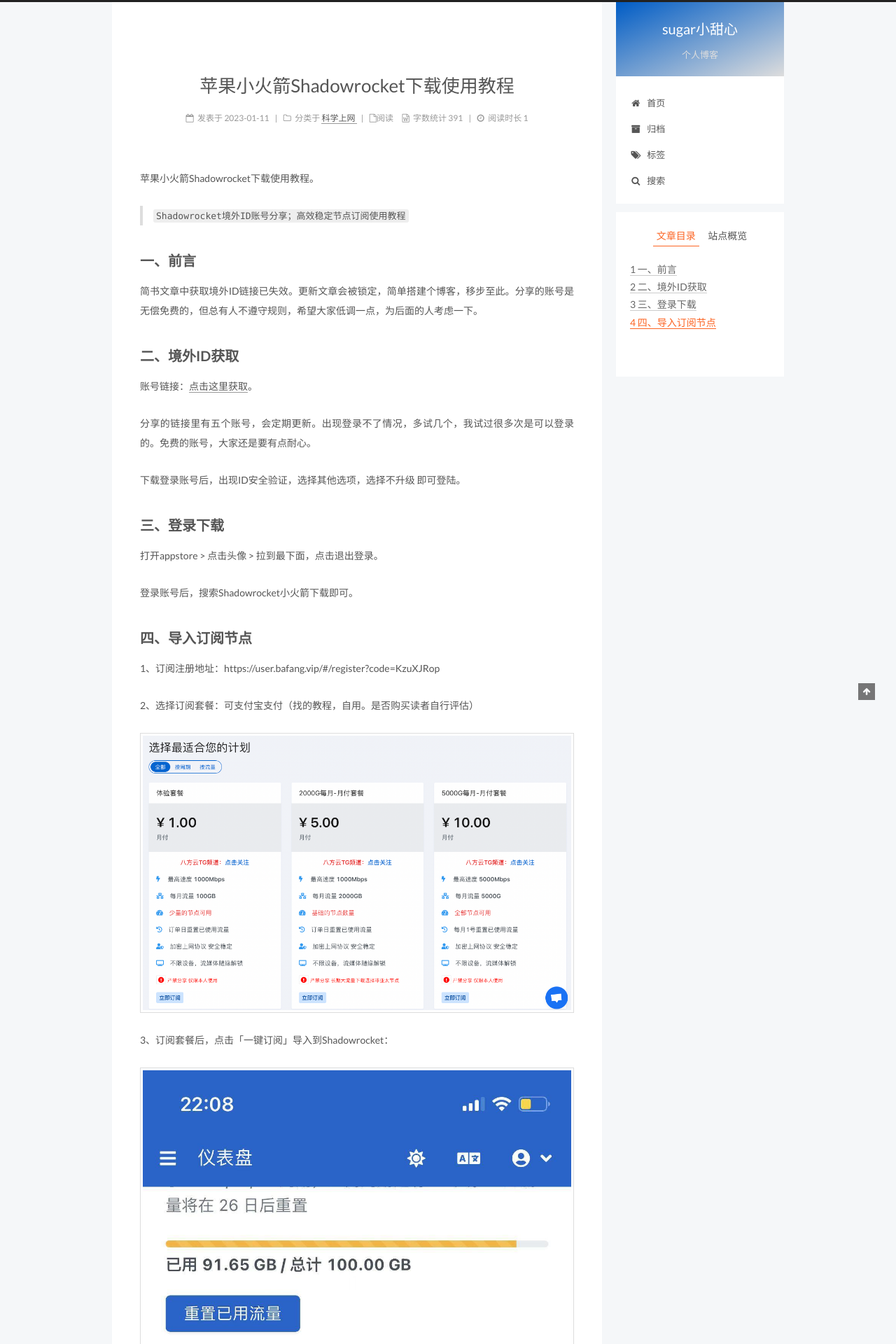
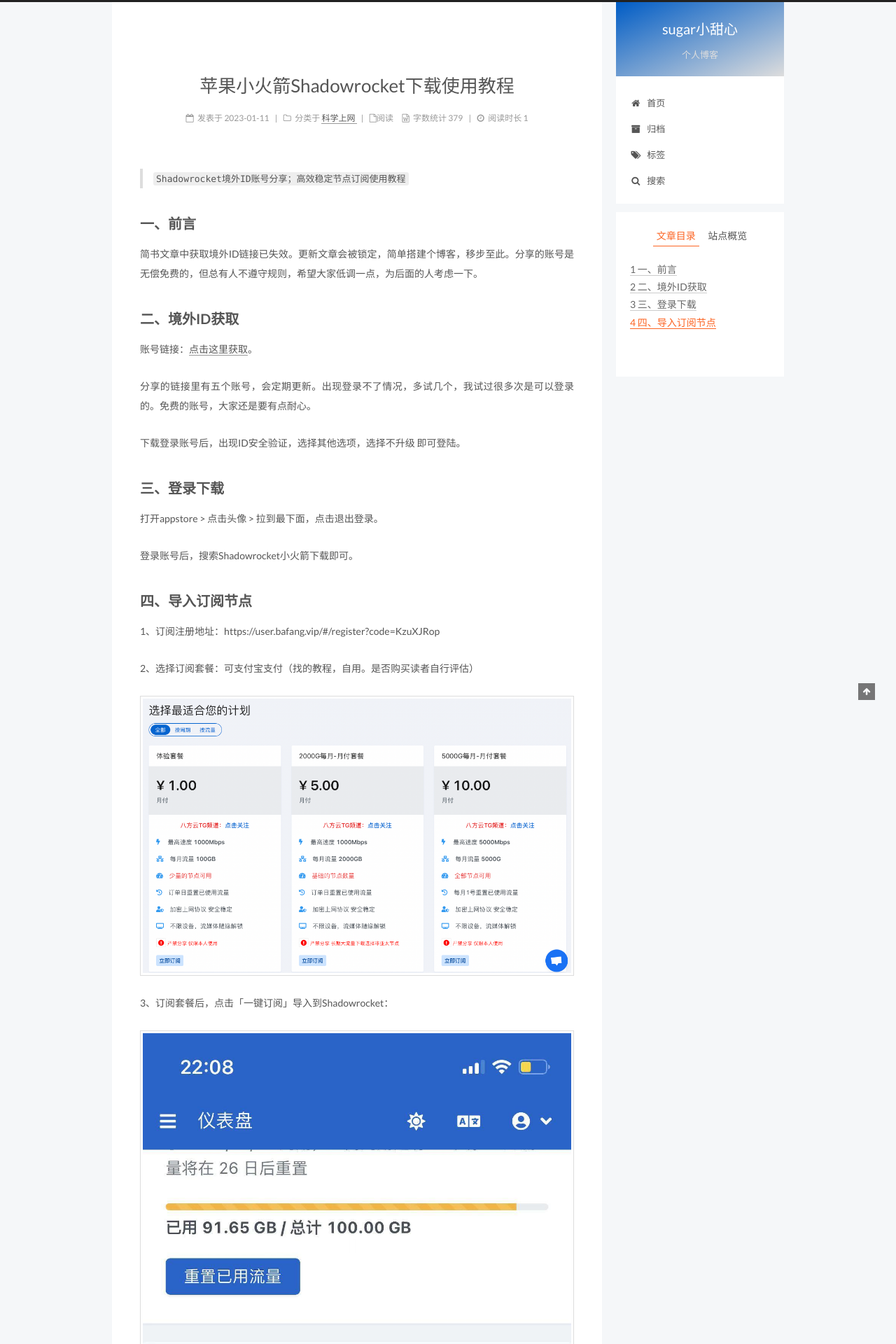
Before and after one commit to QLking/QLking.github.io, a Jekyll site: the page built from _posts/2023-01-11-苹果小火箭下载使用教程.md, in a window 1280 px wide. Shown: the top 1920 px of the page at 70% size. Built offline with Jekyll 4.4.1, drawn with Linux system fonts in a browser that asks for light colours; comment, search, counter and statistics services are not loaded.

Commit message:
文章内容修改

```diff
--- a/_config.yml
+++ b/_config.yml
@@ -217,7 +217,7 @@ font:
 social:
   #LinkLabel: Link
   #GitHub: https://github.com/lh16
-  发送Email联系: mailto:321446703@qq.com
+  Email咨询: mailto:321446703@qq.com
   #知乎: http://www.zhihu.com/people/lin16-16
 
 # Social Links Icons
@@ -327,9 +327,9 @@ post_wordcount:
 # Wechat Subscriber
 # 每篇文章底部显示
 wechat_subscriber:
-  enabled: false
+  enabled: true
   qcode: https://qlking.github.io/assets/images/paycode.png #/path/to/your/wechatqcode ex. /uploads/wechat-qcode.jpg
-  description: # subscribe to my blog by scanning my public wechat account
+  description: 打赏 # subscribe to my blog by scanning my public wechat account
 
 # Declare license on posts
 post_copyright:
--- a/_posts/2023-01-11-苹果小火箭下载使用教程.md
+++ b/_posts/2023-01-11-苹果小火箭下载使用教程.md
@@ -7,7 +7,6 @@ tags:
 - Shadowrocket
 ---
 
-苹果小火箭Shadowrocket下载使用教程。
 
 > `Shadowrocket境外ID账号分享；高效稳定节点订阅使用教程`
 
```
Also changed, not shown: README.md.
